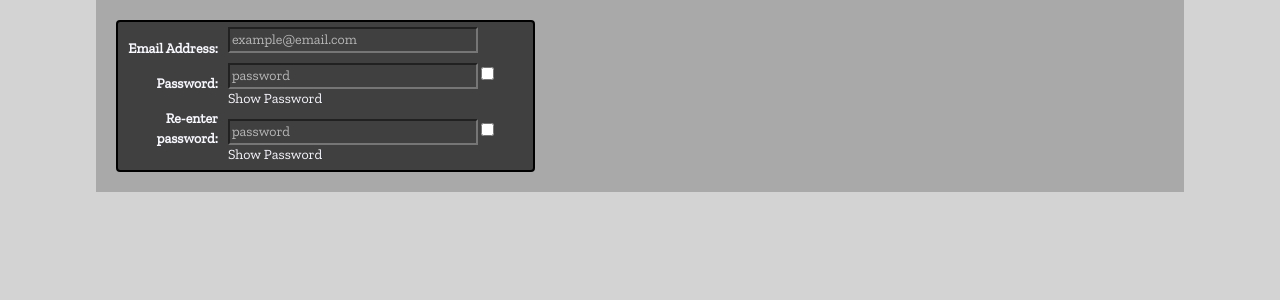
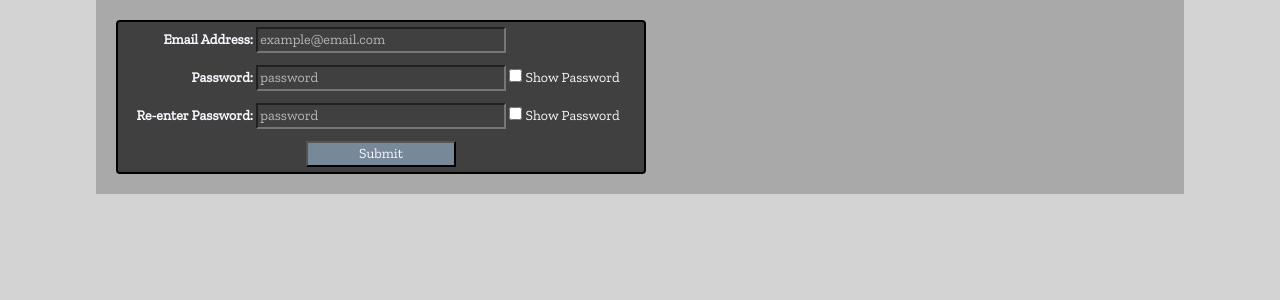
Before and after one commit to Malverick/DnD-Project, a PHP site: page /account-create.html in a window 1280 px wide. Shown: the part 60-360 px from the top of the page. Run offline with PHP 8.4, Linux system fonts and the light colour scheme.

Commit message:
finished the login section, need to link to database and actually create a login system

```diff
--- a/Front End/CSS/createAccount.css
+++ b/Front End/CSS/createAccount.css
@@ -4,17 +4,19 @@ body {
     padding: 0;
     font-family: 'Zilla Slab', serif;
 }
-#wrapper{
-    margin:0 auto;
-    width:85%;
-    background-color:darkgrey;
-    height:auto;
-    padding:20px;
 
+#wrapper {
+    margin: 0 auto;
+    width: 85%;
+    background-color: darkgrey;
+    height: auto;
+    padding: 20px;
 }
+
 #header {
     background-color: #969696;
 }
+
 #hTitle {
     font-size: 25px;
     font-weight: 600;
@@ -22,15 +24,16 @@ body {
 
 .hLogo {
     height: 50px;
-    margin:5px;
+    margin: 5px;
 }
 
 .navButton {
     height: 48px;
-    width:auto;
+    width: auto;
     background-color: #404040;
-    color:ghostwhite;
+    color: ghostwhite;
 }
+
     .navButton:hover {
         height: 48px;
         width: auto;
@@ -40,7 +43,7 @@ body {
 
 input {
     color: ghostwhite;
-  background-color:#404040;
+    background-color: #404040;
 }
 
     input::-webkit-input-placeholder {
@@ -48,9 +51,9 @@ input::-webkit-input-placeholder {
     }
 
 #mainContent {
-    margin-top:15px;
+    margin-top: 15px;
     display: flex;
-    justify-content:space-around;
+    justify-content: space-around;
 }
 
 .horizontal {
@@ -63,48 +66,50 @@ select {
     background-color: #8e8d8d;
     color: ghostwhite;
 }
+
 option:hover {
     background-color: ghostwhite;
     color: #8e8d8d;
 }
+
 ul {
     margin: 0;
     padding: 0;
     list-style-type: none;
 }
-li{
-    text-align:center;
-    display:inline;
+
+li {
+    text-align: center;
+    display: inline;
 }
+
 .pageObject {
-    padding:5px;
+    padding: 5px;
 }
+
 .pageButton {
-    text-decoration: none;
-    height: 48px;
-    width: 200px;
-    background-color: #404040;
-    color: ghostwhite;
+    padding: 5px;
 }
+
 .center {
-    position:relative;
-    text-align:center;
-    width:100%;
-    top:30%;
+    margin: 0 auto;
 }
 
 .dropdownParent {
     position: relative;
 }
+
     .dropdownParent:hover .dropdown-content {
         display: block;
     }
+
 .dropdown-content {
     display: none;
     position: absolute;
     overflow: auto;
     z-index: 1;
 }
+
     .dropdown-content li {
         padding: 3px 0px;
         width: 200px;
@@ -129,24 +134,26 @@ button {
 }
 
 #loginForm {
-    width: 40%;
     background-color: #404040;
-    align-items: center;
     border: solid black 2px;
     border-radius: 4px;
-    color:ghostwhite;
-    display:flex;
-    flex-direction:row;
-    justify-content:center
+    color: ghostwhite;
+    display: flex;
+    flex-direction: column;
+    justify-content: space-evenly;
+    width: 530px;
 }
 
-.column {
-    display: flex;
-    flex-direction: column;
-}
+
 .fieldNames {
     text-align: right;
 }
-.userDetails{
-    width:250px;
+
+.userDetails {
+    width: 250px;
 }
+
+.loginLabel {
+    width: 130px;
+    text-align: right;
+}
--- a/Front End/Javascript/accountCreate.js
+++ b/Front End/Javascript/accountCreate.js
@@ -1,24 +1,16 @@
 // Show Password
-function showPassword() {
-    var x = document.getElementById();
-    switch (x) {
-        case "password1":
+function showPassword1() {
+    var x = document.getElementById("password1");
     if (x.type === "password") {
         x.type = "text";
     } else {
         x.type = "password";
     }
-            break;
-        case "password2":
+} function showPassword2() {
+    var x = document.getElementById("password2");
     if (x.type === "password") {
         x.type = "text";
     } else {
         x.type = "password";
     }
-            break;
-        default:
-            break;
 }
-
-
-}
--- a/Front End/account-create.html
+++ b/Front End/account-create.html
@@ -6,7 +6,7 @@
 
     <link href="https://fonts.googleapis.com/css2?family=Zilla+Slab&display=swap" rel="stylesheet">
     <link rel="stylesheet" type="text/css" href="./Bootstrap\css\bootstrap.min.css">
-    <link rel="stylesheet" type="text/css" href="CSS\createAccount.css" >
+    <link rel="stylesheet" type="text/css" href="CSS\createAccount.css">
     <link href="jquery-ui/jquery-ui.css" rel="stylesheet">
     <script src="https://ajax.googleapis.com/ajax/libs/jquery/3.5.1/jquery.min.js"></script>
 
@@ -32,35 +32,26 @@
     </div>
     <div id="wrapper">
         <div id="loginForm">
-            <div class="fieldNames column">
-                <div class="pageObject">
-                    <label for="eMailAddr">Email Address: </label>
-                </div>
-                <div class="pageObject">
-                    <label for="password">Password: </label>
-                </div>
-                <div class="pageObject">
-                    <label for="password">Re-enter password: </label>
-                </div>
-            </div>
-            <div class="fields column">
-                <div class="pageObject">
-                    <input type="text" name="eMailAddr" class="userDetails" placeholder="example@email.com" />
-                </div>
-                <div class="pageObject">
-                    <input type="password" name="password1" class="userDetails" id="password1" placeholder="password" />
-                    <input type="checkbox" onclick="showPassword()"> Show Password
-                </div>
-                <div class="pageObject">
-                    <input type="password" name="password2" class="userDetails" id="password2" placeholder="password" />
-                    <input type="checkbox" onclick="showPassword()"> Show Password
-                </div>
-            </div>
-
-         </div>
-
-        <script src="Javascript/accountCreate.js"></script>
-        <script src="jquery-ui/jquery-ui.js"></script>
+            <ul class="pageObject">
+                <li><label class="loginLabel" for="eMailAddr">Email Address: </label></li>
+                <li><input  type="text" name="eMailAddr" class="userDetails" placeholder="example@email.com" /></li>
+            </ul>
+            <ul class="pageObject">
+                <li><label class="loginLabel" for="password">Password: </label></li>
+                <li><input type="password" name="password1" class="userDetails" id="password1" placeholder="password" /></li>
+                <li><input type="checkbox" name="pass1toggle" onclick="showPassword1()"> Show Password</li>
+            </ul>
+            <ul class="pageObject">
+                <li><label class="loginLabel" for="password">Re-enter Password: </label></li>
+                <li><input type="password" name="password1" class="userDetails" id="password1" placeholder="password" /></li>
+                <li><input type="checkbox" name="pass1toggle" onclick="showPassword2()"> Show Password</li>
+            </ul>
+            <ul class="pageObject center">
+                <li><button value="Submit"> Submit </button></li>
+            </ul>
+        </div>
     </div>
+    <script src="Javascript/accountCreate.js"></script>
+    <script src="jquery-ui/jquery-ui.js"></script>
 </body>
 </html>
```
Lines whose indentation alone changed are shown as unchanged.
